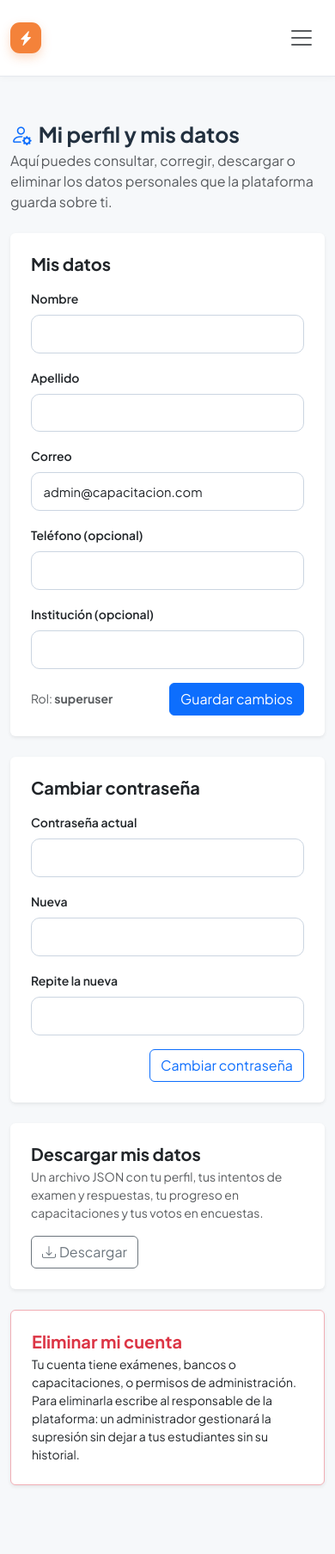
After one commit to SPotes22/MyTraining, a Flask app: page /perfil in a window 390 px wide. The commit adds this page. Shown: the whole page at 86% size. Run offline with Flask 3, Linux system fonts and the light colour scheme; a user stored in the database is signed in; data that the repository does not hold is empty; some libraries are stand-ins or nearby versions.

Commit message:
RF-029: data subject rights — view, correct, export and delete own personal data
- "Mi perfil y mis datos" (/perfil), linked from the user menu:
  edit name, email (unique), phone, institution; change password
  (requires current one).
- /perfil/exportar: JSON with profile, exam attempts and answers,
  learning progress and block answers, poll votes (only own data).
- /perfil/eliminar: anonymization (name, email, phone, institution and
  password removed; in-progress LiveAnswers deleted; attempts kept without
  identity for the teacher's statistics; the row is kept so SQLite doesn't
  reuse the id). Requires typing ELIMINAR and the current password (guests
  have none). Instructors with content and admins are referred to an
  administrator. All actions audited.
- services/personal_data.py. 9 tests; profile, grading, audit view and
  password recovery verified in Chromium with CSRF on.

Co-Authored-By: Claude Opus 5.5 <noreply@anthropic.com>
Claude-Session: https://claude.ai/code/session_01P373Z5QY9oJY275VsaTKw5

```diff
--- a/app/blueprints/auth/routes.py
+++ b/app/blueprints/auth/routes.py
@@ -1,10 +1,11 @@
 import threading
 import time
 from datetime import datetime
-from flask import render_template, request, redirect, url_for, flash, current_app
+import json
+from flask import render_template, request, redirect, url_for, flash, current_app, Response
 from flask_login import login_user, logout_user, login_required, current_user
 from app.extensions import db
-from app.services import audit, password_reset
+from app.services import audit, password_reset, personal_data
 from app.services.mailer import send_mail
 from app.models import User, ExamSession, Bank
 from app.blueprints.auth import auth_bp
@@ -230,6 +231,92 @@ def reset_password(token):
     return render_template('reset_password.html', token=token)
 
 
+# ── RF-029: derechos del titular ─────────────────────────────────────────────
+@auth_bp.route('/perfil', methods=['GET', 'POST'])
+@login_required
+def profile():
+    """Consultar y corregir los propios datos personales."""
+    if request.method == 'POST':
+        first_name = request.form.get('first_name', '').strip()
+        last_name = request.form.get('last_name', '').strip()
+        email = request.form.get('email', '').strip().lower()
+        if current_user.email and not email:
+            flash('El correo es obligatorio para las cuentas con contraseña.', 'warning')
+            return redirect(url_for('auth.profile'))
+        if email and ('@' not in email or '.' not in email):
+            flash('Por favor ingresa un correo electrónico válido.', 'warning')
+            return redirect(url_for('auth.profile'))
+        if email and email != current_user.email and User.query.filter_by(email=email).first():
+            flash('Ya existe otra cuenta con ese correo.', 'danger')
+            return redirect(url_for('auth.profile'))
+        current_user.first_name = first_name or None
+        current_user.last_name = last_name or None
+        current_user.phone = request.form.get('phone', '').strip() or None
+        current_user.institution = request.form.get('institution', '').strip() or None
+        if email:
+            current_user.email = email
+        full_name = f"{first_name} {last_name}".strip()
+        if full_name:
+            current_user.username = full_name
+        audit.record('user.update_profile', 'user', current_user.id)
+        db.session.commit()
+        flash('Tus datos se actualizaron.', 'success')
+        return redirect(url_for('auth.profile'))
+    return render_template('profile.html', owns_content=personal_data.owns_content(current_user))
+
+
+@auth_bp.route('/perfil/contrasena', methods=['POST'])
+@login_required
+def change_password():
+    if not current_user.password_hash or not current_user.check_password(request.form.get('current_password', '')):
+        flash('La contraseña actual no es correcta.', 'danger')
+        return redirect(url_for('auth.profile'))
+    password = request.form.get('password', '')
+    min_len = current_app.config.get('MIN_PASSWORD_LENGTH', 8)
+    if len(password) < min_len:
+        flash(f'La contraseña debe tener al menos {min_len} caracteres.', 'warning')
+    elif password != request.form.get('password_confirm', ''):
+        flash('Las contraseñas no coinciden.', 'warning')
+    else:
+        current_user.set_password(password)
+        audit.record('auth.password_change', 'user', current_user.id)
+        db.session.commit()
+        flash('Contraseña actualizada.', 'success')
+    return redirect(url_for('auth.profile'))
+
+
+@auth_bp.route('/perfil/exportar')
+@login_required
+def export_my_data():
+    data = personal_data.export_user_data(current_user)
+    audit.record('user.export', 'user', current_user.id, commit=True)
+    return Response(json.dumps(data, ensure_ascii=False, indent=2), mimetype='application/json',
+                    headers={'Content-Disposition': f'attachment; filename=mis_datos_mytraining_{current_user.id}.json'})
+
+
+@auth_bp.route('/perfil/eliminar', methods=['POST'])
+@login_required
+def delete_my_account():
+    """Supresión (anonimización) de la cuenta a pedido del titular."""
+    if request.form.get('confirm', '').strip().upper() != 'ELIMINAR':
+        flash('Para eliminar tu cuenta escribe ELIMINAR en la casilla de confirmación.', 'warning')
+        return redirect(url_for('auth.profile'))
+    if current_user.password_hash and not current_user.check_password(request.form.get('current_password', '')):
+        flash('La contraseña actual no es correcta.', 'danger')
+        return redirect(url_for('auth.profile'))
+    if current_user.role in ['superuser', 'admin'] or personal_data.owns_content(current_user):
+        flash('Tu cuenta tiene contenido o permisos de administración: un administrador debe gestionar su supresión. '
+              'Escríbele al responsable de la plataforma.', 'warning')
+        return redirect(url_for('auth.profile'))
+    user = current_user._get_current_object()
+    audit.record('user.anonymize', 'user', user.id, role=user.role)
+    personal_data.anonymize_user(user)
+    db.session.commit()
+    logout_user()
+    flash('Tu cuenta fue eliminada y tus datos personales se borraron. Tus respuestas se conservan sin identificarte.', 'info')
+    return redirect(url_for('auth.home'))
+
+
 @auth_bp.route('/logout')
 @login_required
 def logout():
--- a/app/templates/base.html
+++ b/app/templates/base.html
@@ -1310,6 +1310,11 @@
 
 
                                 <li>
+                                    <a class="dropdown-item" href="{{ url_for('auth.profile') }}">
+                                        <i class="bi bi-person-gear me-2"></i>Mi perfil y mis datos
+                                    </a>
+                                </li>
+                                <li>
                                     <hr class="dropdown-divider">
                                 </li>
 
--- /dev/null
+++ b/app/templates/profile.html
@@ -0,0 +1,79 @@
+{% extends 'base.html' %}
+{% block title %}Mi perfil | MyTraining{% endblock %}
+{% block content %}
+<div class="row justify-content-center py-4">
+  <div class="col-lg-8">
+    <h2 class="fw-bold mb-1"><i class="bi bi-person-gear text-primary me-2"></i>Mi perfil y mis datos</h2>
+    <p class="text-muted mb-4">Aquí puedes consultar, corregir, descargar o eliminar los datos personales que la plataforma guarda sobre ti.</p>
+
+    <div class="card border-0 shadow-sm mb-4">
+      <div class="card-body p-4">
+        <h5 class="fw-bold mb-3">Mis datos</h5>
+        <form method="post" action="{{ url_for('auth.profile') }}" class="row g-3">
+          <div class="col-md-6"><label class="form-label small fw-semibold" for="first_name">Nombre</label>
+            <input id="first_name" name="first_name" class="form-control" value="{{ current_user.first_name or '' }}"></div>
+          <div class="col-md-6"><label class="form-label small fw-semibold" for="last_name">Apellido</label>
+            <input id="last_name" name="last_name" class="form-control" value="{{ current_user.last_name or '' }}"></div>
+          <div class="col-md-6"><label class="form-label small fw-semibold" for="email">Correo</label>
+            <input id="email" name="email" type="email" class="form-control" value="{{ current_user.email or '' }}"></div>
+          <div class="col-md-6"><label class="form-label small fw-semibold" for="phone">Teléfono (opcional)</label>
+            <input id="phone" name="phone" class="form-control" value="{{ current_user.phone or '' }}"></div>
+          <div class="col-12"><label class="form-label small fw-semibold" for="institution">Institución (opcional)</label>
+            <input id="institution" name="institution" class="form-control" value="{{ current_user.institution or '' }}"></div>
+          <div class="col-12 d-flex justify-content-between align-items-center">
+            <span class="small text-muted">Rol: <strong>{{ current_user.role }}</strong></span>
+            <button class="btn btn-primary">Guardar cambios</button>
+          </div>
+        </form>
+      </div>
+    </div>
+
+    {% if current_user.password_hash %}
+    <div class="card border-0 shadow-sm mb-4">
+      <div class="card-body p-4">
+        <h5 class="fw-bold mb-3">Cambiar contraseña</h5>
+        <form method="post" action="{{ url_for('auth.change_password') }}" class="row g-3">
+          <div class="col-md-4"><label class="form-label small fw-semibold" for="cp_current">Contraseña actual</label>
+            <input id="cp_current" name="current_password" type="password" class="form-control" required></div>
+          <div class="col-md-4"><label class="form-label small fw-semibold" for="cp_new">Nueva</label>
+            <input id="cp_new" name="password" type="password" minlength="{{ config.MIN_PASSWORD_LENGTH }}" class="form-control" required></div>
+          <div class="col-md-4"><label class="form-label small fw-semibold" for="cp_confirm">Repite la nueva</label>
+            <input id="cp_confirm" name="password_confirm" type="password" minlength="{{ config.MIN_PASSWORD_LENGTH }}" class="form-control" required></div>
+          <div class="col-12 text-end"><button class="btn btn-outline-primary">Cambiar contraseña</button></div>
+        </form>
+      </div>
+    </div>
+    {% endif %}
+
+    <div class="card border-0 shadow-sm mb-4">
+      <div class="card-body p-4 d-flex flex-wrap justify-content-between align-items-center gap-3">
+        <div>
+          <h5 class="fw-bold mb-1">Descargar mis datos</h5>
+          <p class="text-muted small mb-0">Un archivo JSON con tu perfil, tus intentos de examen y respuestas, tu progreso en capacitaciones y tus votos en encuestas.</p>
+        </div>
+        <a class="btn btn-outline-secondary" href="{{ url_for('auth.export_my_data') }}"><i class="bi bi-download me-1"></i>Descargar</a>
+      </div>
+    </div>
+
+    <div class="card border-danger-subtle shadow-sm">
+      <div class="card-body p-4">
+        <h5 class="fw-bold text-danger mb-1">Eliminar mi cuenta</h5>
+        {% if owns_content or current_user.role in ['superuser', 'admin'] %}
+          <p class="small mb-0">Tu cuenta tiene exámenes, bancos o capacitaciones, o permisos de administración. Para eliminarla escribe al responsable de la plataforma: un administrador gestionará la supresión sin dejar a tus estudiantes sin su historial.</p>
+        {% else %}
+          <p class="small text-muted">Se borran tu nombre, correo, teléfono, institución y contraseña, y ya no podrás entrar. Tus respuestas en exámenes se conservan <strong>sin identificarte</strong>, para que el profesor no pierda las estadísticas de su grupo. No se puede deshacer.</p>
+          <form method="post" action="{{ url_for('auth.delete_my_account') }}" class="row g-2 align-items-end">
+            {% if current_user.password_hash %}
+            <div class="col-md-5"><label class="form-label small fw-semibold" for="del_pw">Contraseña actual</label>
+              <input id="del_pw" name="current_password" type="password" class="form-control" required></div>
+            {% endif %}
+            <div class="col-md-4"><label class="form-label small fw-semibold" for="del_confirm">Escribe ELIMINAR</label>
+              <input id="del_confirm" name="confirm" class="form-control" autocomplete="off" required></div>
+            <div class="col-md-3"><button class="btn btn-danger w-100">Eliminar mi cuenta</button></div>
+          </form>
+        {% endif %}
+      </div>
+    </div>
+  </div>
+</div>
+{% endblock %}
```
Also changed, not shown: app/services/personal_data.py (added, +67 -0 lines), tests/test_personal_data.py (added, +145 -0 lines).
